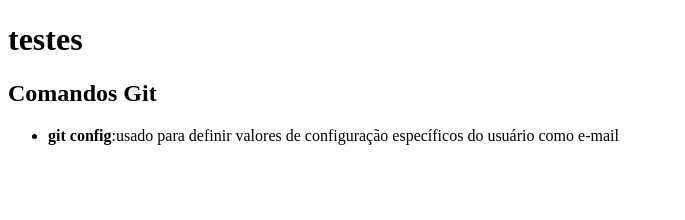
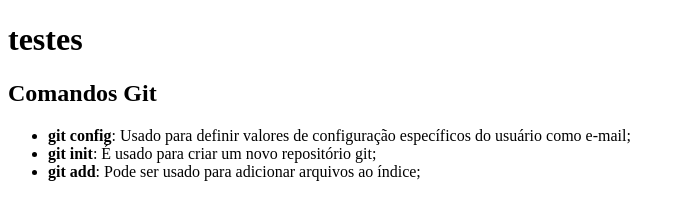
Before and after one commit to gabrie-felipe/teste-github, a plain HTML site: page comandos_git.html in a window 1280 px wide. Shown: the whole page, without its empty margins (0-685 px from the left). Drawn offline with Linux system fonts and the light colour scheme.

Commit message:
comandos git

```diff
--- a/comandos_git.html
+++ b/comandos_git.html
@@ -10,7 +10,9 @@
     <h1>testes</h1>
     <h2>Comandos Git</h2>
     <ul>
-        <li><strong>git config</strong>:usado para definir valores de configuração específicos do usuário como e-mail</li>
+        <li><strong>git config</strong>: Usado para definir valores de configuração específicos do usuário como e-mail;</li>
+        <li><strong>git init</strong>: É usado para criar um novo repositório git;</li>
+        <li><strong>git add</strong>: Pode ser usado para adicionar arquivos ao índice;</li>
     </ul>
 
 </body>
```
